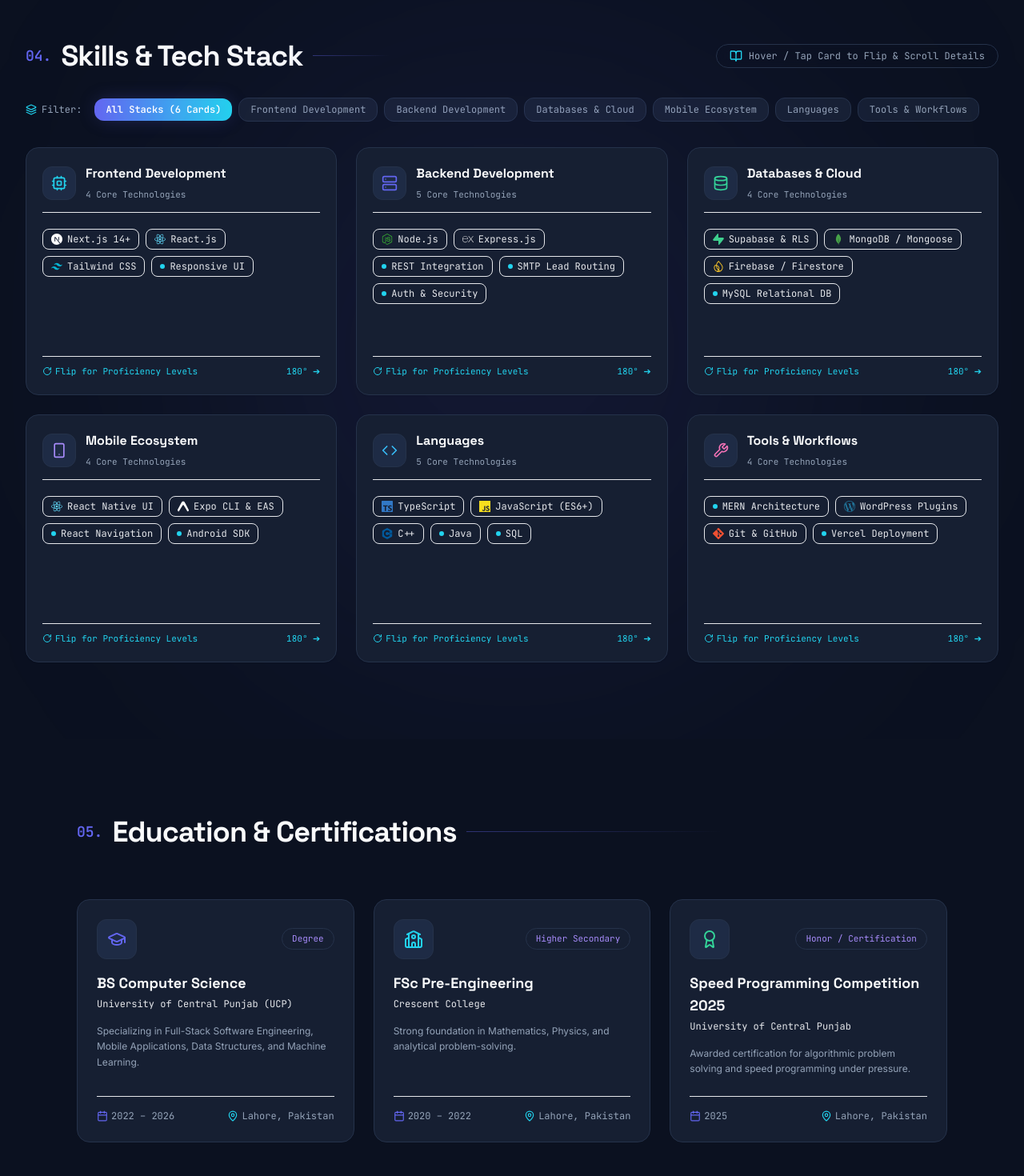
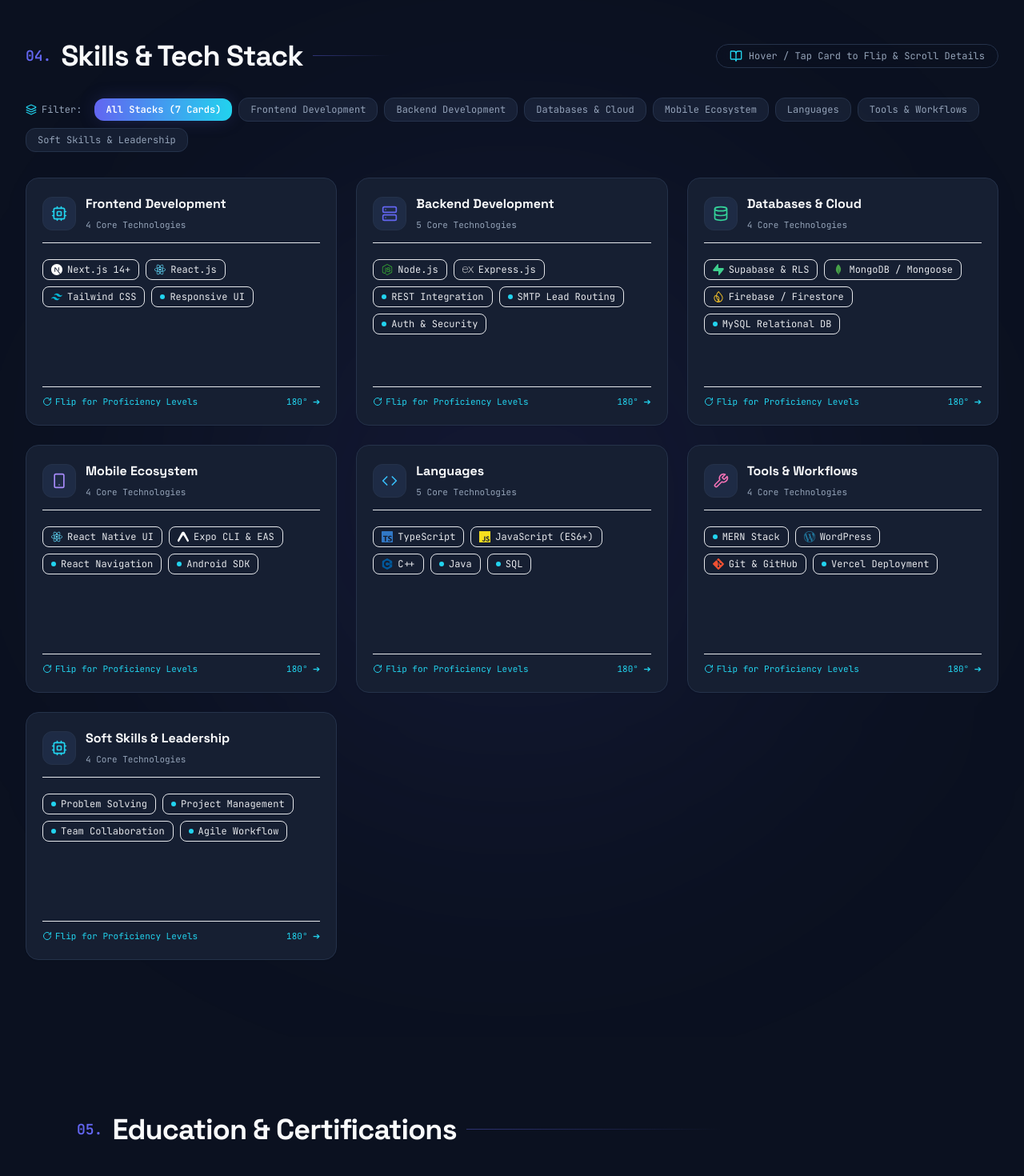
Before and after one commit to hassan0981/Hassan-Javed, a Next.js app: page / in a window 1280 px wide. Shown: the part 3980-5450 px from the top of the page at 80% size. Built offline with nearby package versions, Linux system fonts and the light colour scheme.

Commit message:
feat: add contact and skills components with associated data structure

```diff
--- a/src/components/Contact.tsx
+++ b/src/components/Contact.tsx
@@ -139,7 +139,7 @@
                 <div>
                   <div className="text-xs font-mono text-foreground-muted">Location</div>
                   <div className="text-sm font-semibold text-foreground">
-                    Lahore, Pakistan
+                    Phase 5, DHA, Lahore
                   </div>
                 </div>
               </div>
--- a/src/components/Skills.tsx
+++ b/src/components/Skills.tsx
@@ -55,6 +55,7 @@
   "Mobile Ecosystem",
   "Languages",
   "Tools & Workflows",
+  "Soft Skills & Leadership",
 ];
 
 export const Skills: React.FC = () => {
@@ -115,7 +116,7 @@
                   : "bg-surface border border-surface-border text-foreground-muted hover:text-foreground hover:bg-surface-hover"
               }`}
             >
-              {tab === "All Stacks" ? "All Stacks (6 Cards)" : tab}
+              {tab === "All Stacks" ? "All Stacks (7 Cards)" : tab}
             </button>
           ))}
         </div>
--- a/src/data/skills.ts
+++ b/src/data/skills.ts
@@ -87,11 +87,24 @@
     iconName: "Wrench",
     accentColor: "#F472B6",
     skills: [
-      { name: "MERN Architecture", level: "Intermediate" },
-      { name: "WordPress Plugins", level: "Intermediate", iconName: "SiWordpress" },
+      { name: "MERN Stack", level: "Intermediate" },
+      { name: "WordPress", level: "Intermediate", iconName: "SiWordpress" },
       { name: "Git & GitHub", level: "Intermediate", iconName: "SiGit" },
       { name: "Vercel Deployment", level: "Intermediate" },
     ],
     projectHighlight: "AgnTaxConsultant.pk Corporate Site",
   },
+  {
+    id: "soft-skills",
+    title: "Soft Skills & Leadership",
+    iconName: "Cpu",
+    accentColor: "#F59E0B",
+    skills: [
+      { name: "Problem Solving", level: "Intermediate" },
+      { name: "Project Management", level: "Intermediate" },
+      { name: "Team Collaboration", level: "Intermediate" },
+      { name: "Agile Workflow", level: "Intermediate" },
+    ],
+    projectHighlight: "Team Development & Agile Delivery",
+  },
 ];
```
